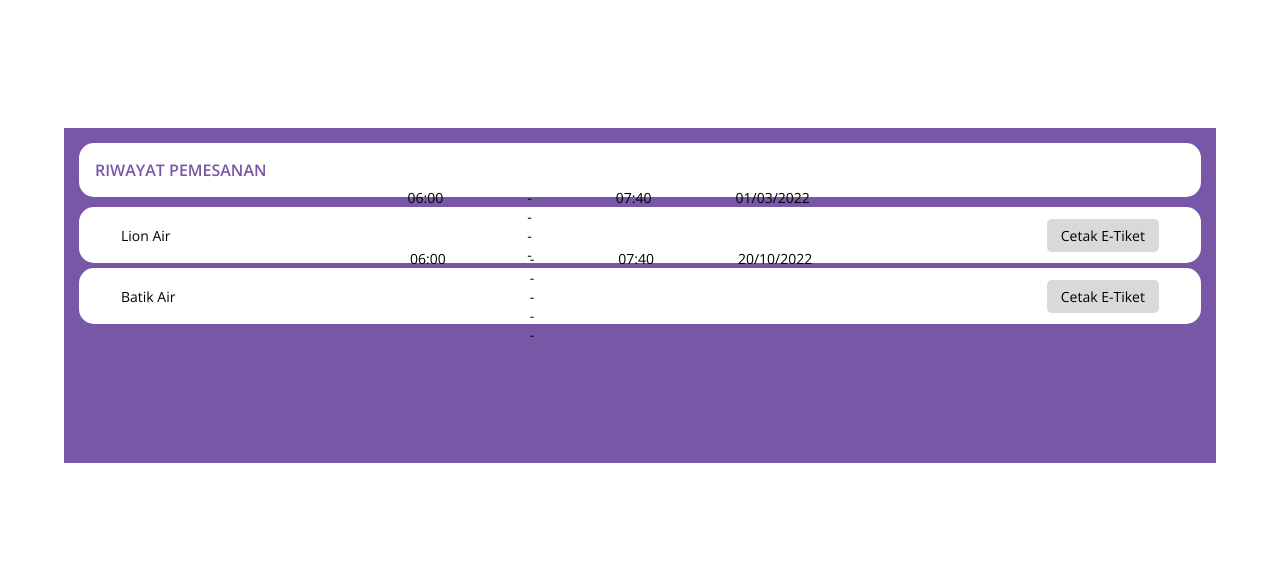
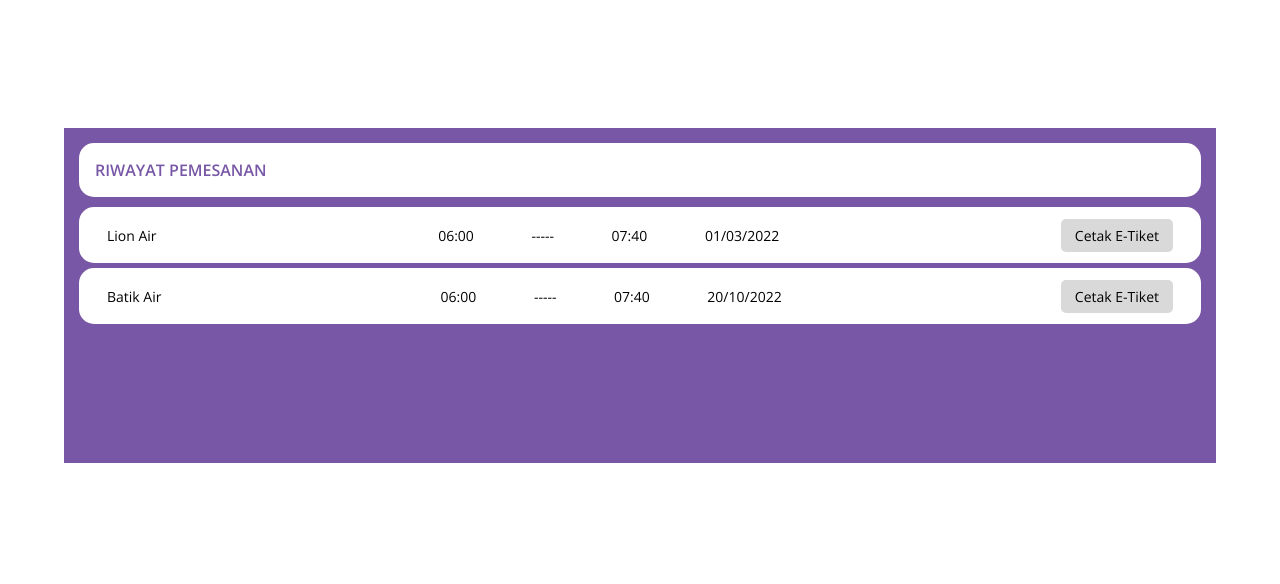
Before and after one commit to alaikhaikal951/Projek-Akhir-Basis-Data, a PHP site: page /riwayat_transaksi.html in a window 1280 px wide. Shown: the part 67-651 px from the top of the page. Run offline with PHP 8.4, Linux system fonts and the light colour scheme.

Commit message:
Revisi dikit

```diff
--- a/riwayat_transaksi.html
+++ b/riwayat_transaksi.html
@@ -2,7 +2,7 @@
 <html lang="en">
 <head>
     <title>Flying.com</title>
-    <link rel="stylesheet" href="../style_css1/style_riwayat_transaksi.css">
+    <link rel="stylesheet" href="style_riwayat_transaksi.css">
 </head>
 
 <body>
--- a/style_riwayat_transaksi.css
+++ b/style_riwayat_transaksi.css
@@ -89,10 +89,7 @@
     align-items: center;
     font-size: 14px;
     margin-bottom: 5px;
-}
-
-.daftar-maskapai p {
-    margin: 0 3em;
+    padding: 0 2em;
 }
 
 #harga {
@@ -110,9 +107,9 @@
 }
 
 .waktu {
-    width: 11px;
+    width: 32%;
     display: flex;
-    justify-content: center;
+    justify-content: space-between;
 }
 
 /*Footer*/
```
